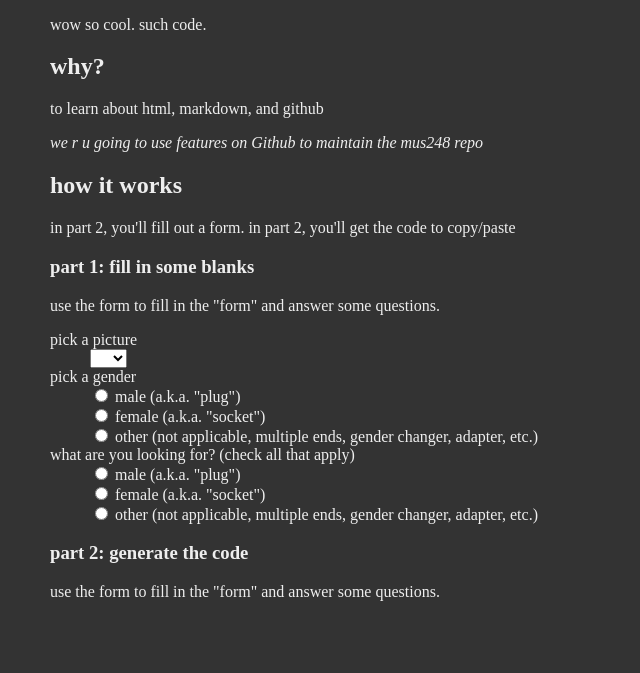
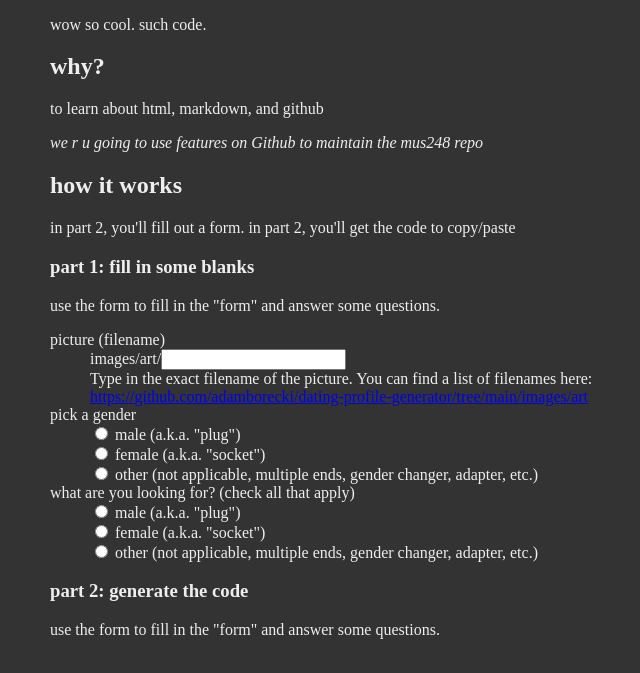
Before and after one commit to adamborecki/dating-profile-generator, a plain HTML site: page index.html in a window 1280 px wide. Shown: the part 170-843 px from the top of the page, without its empty margins (305-945 px from the left). Before the commit the page ends 805 px from the top, so only its background shows below. Drawn offline with Linux system fonts and the light colour scheme.

Commit message:
Replace picture select with filename input
Update the profile form to accept a manual image filename instead of a `<select>` with invalid image-based options. The picture field is now a text input labeled as `images/art/<filename>` with guidance and a link to the repository’s `images/art` directory so users can copy exact filenames.

```diff
--- a/index.html
+++ b/index.html
@@ -39,14 +39,11 @@
 
 <form id="dpg_form">
     <dl>
-        <dt><label for="picture">pick a picture</label></dt>
-        <!-- FYI, i forgot the syntax of <select>, so i typed that into google to get help. -->
-        <dd><select id="picture">
-            <optgroup>
-                <option value="dogcat.jpg"><img src="https://images.pdimagearchive.org/shop/nov-2023-prints-00040.jpg?width=200&height=80" alt="pic of dog and cat" /></option>
-                <option value="dogcat2.jpg"><img src="https://images.pdimagearchive.org/shop/nov-2023-prints-00040.jpg?width=200&height=80" alt="pic of dog and cat" /></option>
-            </optgroup>
-        </select></dd>
+        <dt><label for="picture">picture (filename)</label></dt>
+        <dd>
+            images/art/<input type="text" id="picture" name="picture" /><br />
+            Type in the exact filename of the picture. You can find a list of filenames here: <a href="https://github.com/adamborecki/dating-profile-generator/tree/main/images/art" target="_blank">https://github.com/adamborecki/dating-profile-generator/tree/main/images/art</a>
+        </dd>
         <dt>pick a gender</dt>
         <dd>
             <input type="radio" name="gender" value="male" id="iammale" />
```
Also changed, not shown: images/.claude/launch.json (added), 2 other files.
